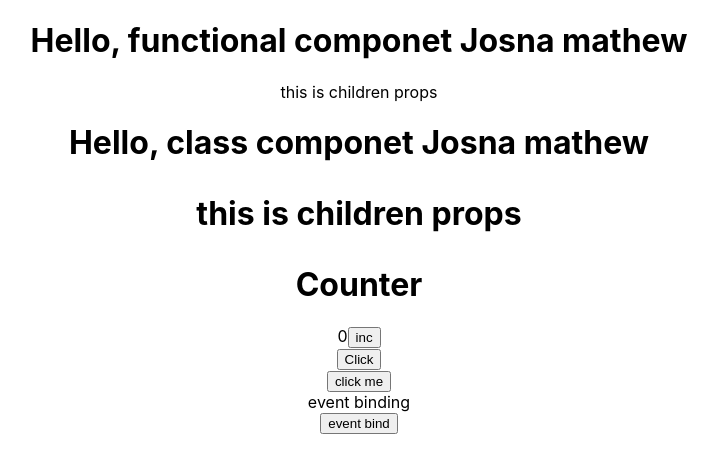
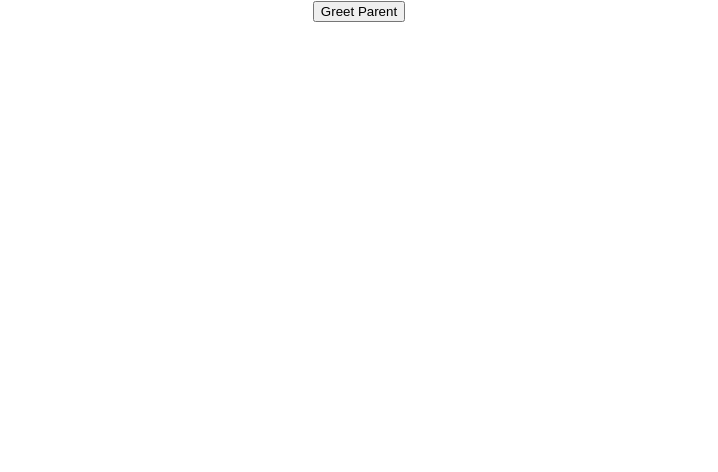
Before and after one commit to josnamathew03/react_tutorials, a React (Create React App) app in the folder hello-world/: page / in a window 1280 px wide. Shown: the top 472 px of the page, without its empty margins (281-999 px from the left). Built offline with nearby package versions, Linux system fonts and the light colour scheme.

Commit message:
feat: method as probs

```diff
--- a/hello-world/src/App.js
+++ b/hello-world/src/App.js
@@ -8,24 +8,26 @@
 import FunctionClick from './components/FunctionClick';
 import ClassClick from './components/ClassClick';
 import EventBind from './components/EventBind';
+import ParentComponent from './components/ParentComponent';
 
 function App() {
   return (
     <div className="App">
    {/* <Greet></Greet> */}
-    <Greet name="Josna" last="mathew"><p> this is children props</p></Greet>
+    {/* <Greet name="Josna" last="mathew"><p> this is children props</p></Greet> */}
      {/* <Greet name="Athira" last="k"> <button>Action</button> </Greet>
    <Greet name="Gouri" last="s"/>*/}
 
-     <Welcome name="Josna" last="mathew"><p> this is children props</p></Welcome>
+     {/* <Welcome name="Josna" last="mathew"><p> this is children props</p></Welcome> */}
    {/*<Welcome name="Athira" last="k"> <button>Action</button> </Welcome>
    <Welcome name="Gouri" last="s"/>
    <Hello/> */}
    {/* <Message/> */}
-   <Counter/>
+   {/* <Counter/>
     <FunctionClick></FunctionClick>
     <ClassClick></ClassClick>
-    <EventBind></EventBind>
+    <EventBind></EventBind> */}
+    <ParentComponent></ParentComponent>
 
     </div>
   );
--- /dev/null
+++ b/hello-world/src/components/ChildComponent.js
@@ -0,0 +1,11 @@
+import React from 'react'
+
+function ChildComponent(props) {
+  return (
+    <div>
+      <button onClick={()=>props.geetHandler('child')}>Greet Parent</button>
+    </div>
+  )
+}
+
+export default ChildComponent
--- a/hello-world/src/components/EventBind.js
+++ b/hello-world/src/components/EventBind.js
@@ -7,10 +7,10 @@
       this.state = {
          message:'event binding'
       }
-    this.change = this.change.bind(this)
+    // this.change = this.change.bind(this)
 
     }
-    change(){
+     change = ()=>{
         this.setState({
             message:'done'
     })
--- /dev/null
+++ b/hello-world/src/components/ParentComponent.js
@@ -0,0 +1,26 @@
+import React, { Component } from 'react'
+import ChildComponent from './ChildComponent'
+
+export class ParentComponent extends Component {
+    constructor(props) {
+      super(props)
+
+      this.state = {
+         parentName : 'parent'
+      }
+      this.greetparent = this.greetparent.bind(this)
+    }
+    greetparent(childName){
+        alert(`hello ${this.state.parentName} from ${this.state.childName}`)
+    }
+
+  render() {
+    return (
+      <div>
+        <ChildComponent geetHandler ={this.greetparent}/>
+      </div>
+    )
+  }
+}
+
+export default ParentComponent
```
Also changed, not shown: 1 other file (tests, documents, lock files or other folders).
